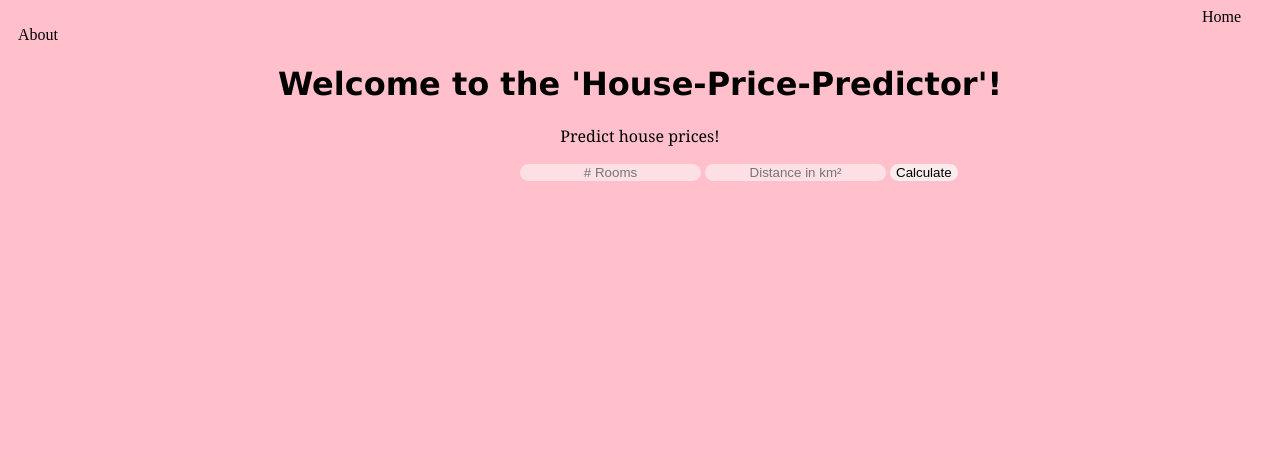
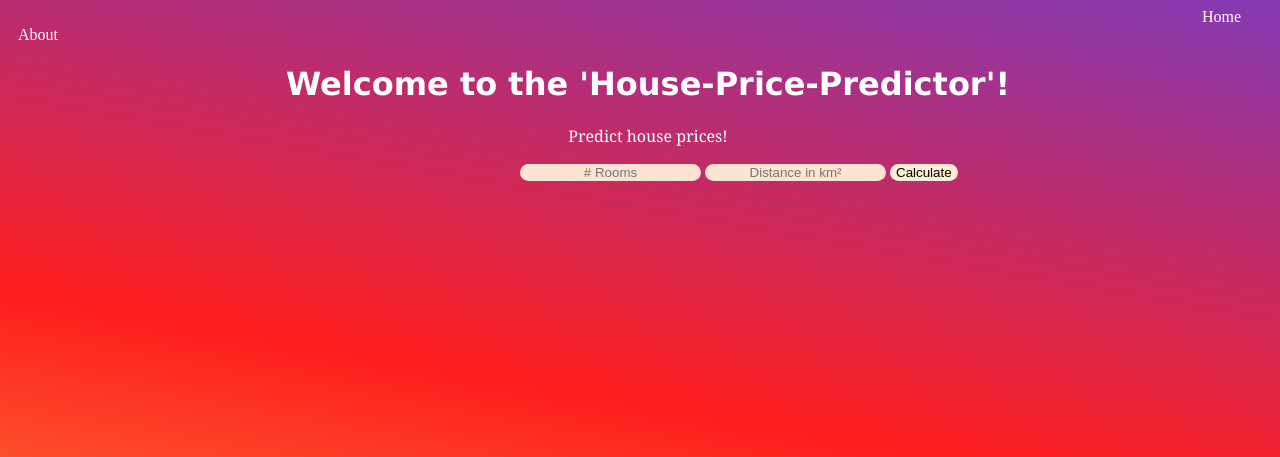
Before and after one commit to Jhonisnotreal/Home-Price-Predictor, a Flask app: page / in a window 1280 px wide. Shown: the top 457 px of the page. Run offline with Flask 3, Linux system fonts and the light colour scheme; parts of the project's set-up code (start-up, migrations or seed data) failed here and were passed over.

Commit message:
Updating

```diff
--- a/app.py
+++ b/app.py
@@ -14,7 +14,7 @@
 def predecir():
     rooms = int(request.form['rooms'])
     distance = int(request.form['distance'])
-    prediction = model.predict([[rooms, distancia]])
+    prediction = model.predict([[rooms, distance]])
     output = round(prediction[0], 2)
 
     return render_template('index.html', text_prediction=f'The house with {rooms} rooms and located at {distance} km² has a value of ${output}K dollars')
--- a/static/style.css
+++ b/static/style.css
@@ -1,5 +1,10 @@
 body {
-    background-color: pink;
+    background: linear-gradient(190deg, rgba(131,58,180,1) 0%, rgba(253,29,29,1) 50%, rgba(252,176,69,1) 100%);
+    background-size: cover;
+    background-attachment: fixed;
+    height: 100%;
+    width: 100%;
+    color: white;
 }
 
 .nav {
@@ -7,7 +12,7 @@
 }
 
 .nav a{
-    color: black;
+    color: white;
     text-decoration: none;
     padding: 10px;
 }
@@ -23,7 +28,7 @@
 }
 
 button {
-    background-color: rgb(250, 235, 238);
+    background-color: rgb(253, 238, 210);
     border: 1px black;
     border-radius: 10px;
 }
@@ -37,7 +42,7 @@
 }
 
 .caja form input {
-    background-color: rgb(253, 224, 229);
+    background-color: rgb(253, 227, 210);
     border-radius: 20px;
     border: 5px;
     text-align: center;
```
